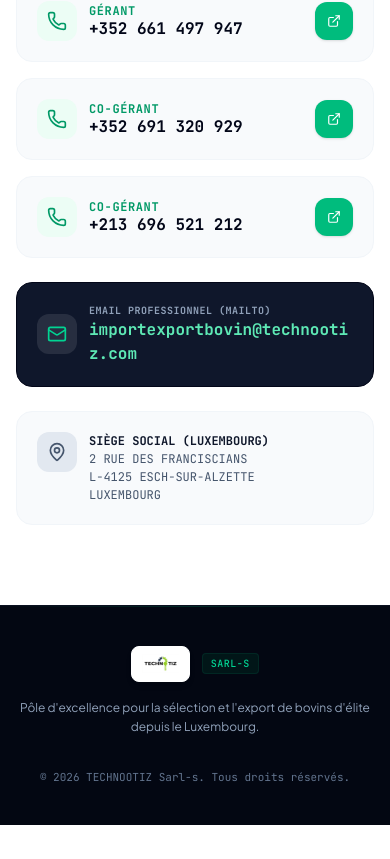
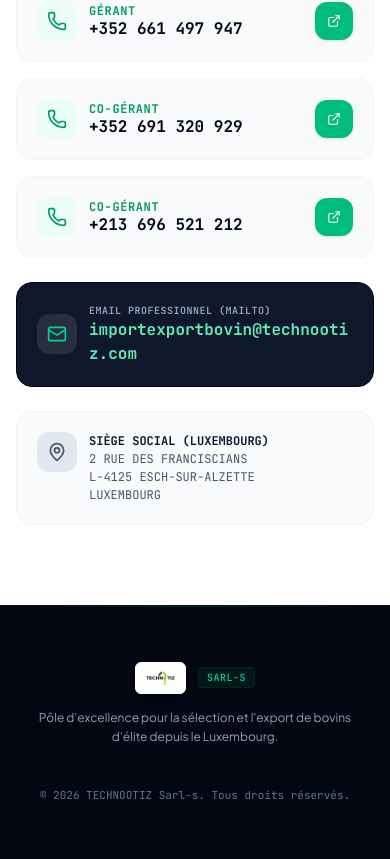
Before and after one commit to benammarhoussameddin/Bovin, a React (Vite) app: page / in a window 390 px wide. Shown: the part 2142-3001 px from the top of the page. Before the commit the page ends 2967 px from the top, so only its background shows below. Built offline with nearby package versions, Linux system fonts and the light colour scheme.

Commit message:
style: improve footer layout and spacing
Adjust padding, container widths, and element gaps to enhance the footer's visual balance and responsiveness.

```diff
--- a/src/components/Footer.tsx
+++ b/src/components/Footer.tsx
@@ -11,25 +11,25 @@ export default function Footer({ lang }: FooterProps) {
   const isRtl = lang === 'ar';
 
   return (
-    <footer className="bg-[#030712] text-slate-400 py-10 border-t border-slate-900/60 relative overflow-hidden">
+    <footer className="bg-[#030712] text-slate-400 py-14 sm:py-16 border-t border-slate-900/60 relative overflow-hidden">
       {/* Luxurious green ambient light effect at the top */}
       <div className="absolute inset-x-0 top-0 h-[1px] bg-gradient-to-r from-transparent via-emerald-500/20 to-transparent" />
 
-      <div className="max-w-7xl mx-auto px-4 sm:px-6 lg:px-8">
-        <div className={`flex flex-col md:flex-row md:items-center md:justify-between gap-8 ${isRtl ? 'md:flex-row-reverse' : ''}`}>
+      <div className="max-w-7xl mx-auto px-6 sm:px-8 lg:px-12">
+        <div className={`flex flex-col md:flex-row md:items-center md:justify-between gap-10 md:gap-16 ${isRtl ? 'md:flex-row-reverse' : ''}`}>
 
           {/* Primary Block: Logo & Description */}
-          <div className={`space-y-4 max-w-md flex flex-col items-center ${isRtl ? 'md:items-end' : 'md:items-start'}`}>
+          <div className={`space-y-3.5 max-w-lg flex flex-col items-center ${isRtl ? 'md:items-end' : 'md:items-start'}`}>
             <div className={`flex items-center gap-3 ${isRtl ? 'flex-row-reverse' : ''}`}>
-              <div className="bg-white px-2.5 py-1.5 rounded-lg h-9 flex items-center justify-center shadow-md border border-white hover:border-emerald-100/55 transition-colors duration-300">
+              <div className="bg-white px-2 py-1 rounded-md h-8 flex items-center justify-center shadow-md border border-white hover:border-emerald-100/55 transition-colors duration-300">
                 <img
                   src={headerLogo}
                   alt="TECHNOOTIZ"
                   referrerPolicy="no-referrer"
-                  className="h-5 w-auto object-contain select-none"
+                  className="h-4.5 w-auto object-contain select-none"
                 />
               </div>
-              <span className="text-[10px] bg-emerald-950/40 text-emerald-400 font-mono font-medium px-2 py-0.5 rounded border border-emerald-900/30 tracking-wider">
+              <span className="text-[10px] bg-emerald-950/45 text-emerald-400 font-mono font-medium px-2 py-0.5 rounded border border-emerald-900/25 tracking-wider">
                 SARL-S
               </span>
             </div>
```
